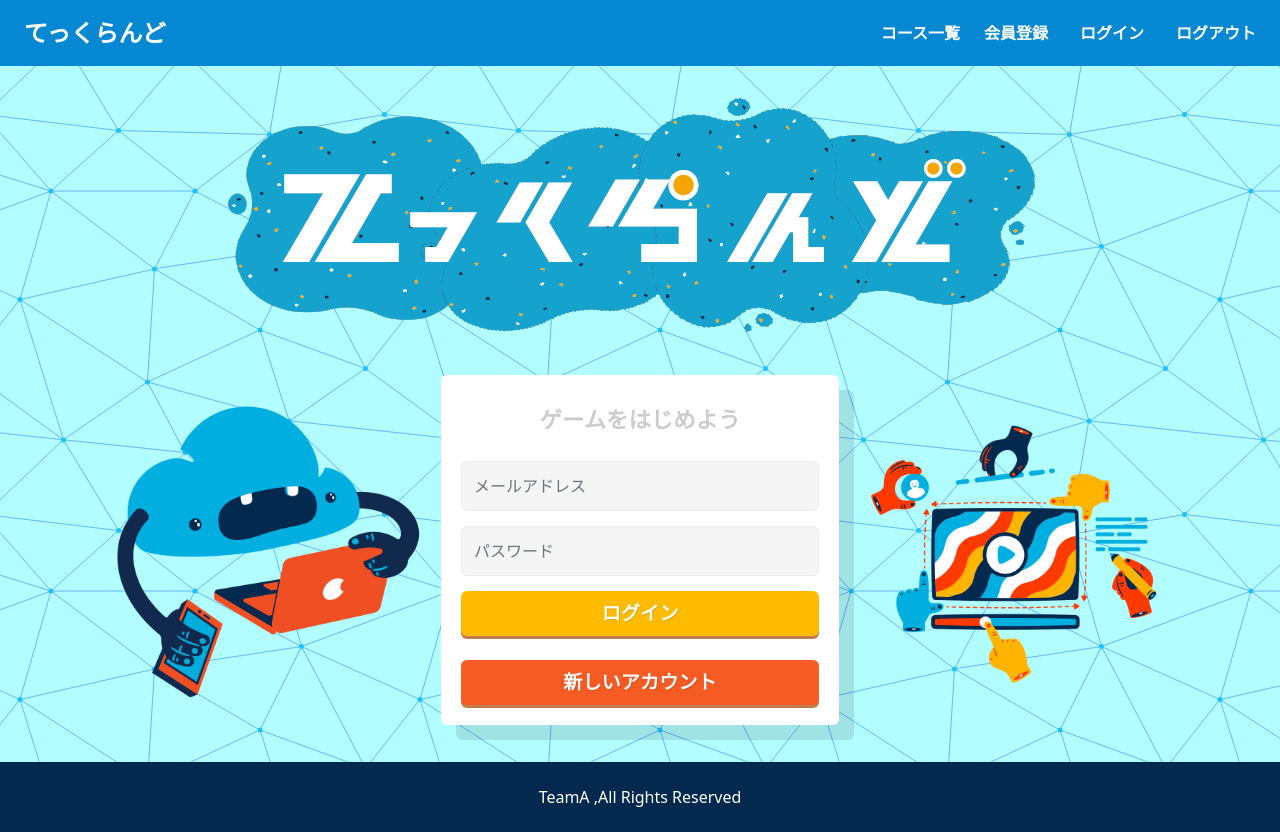
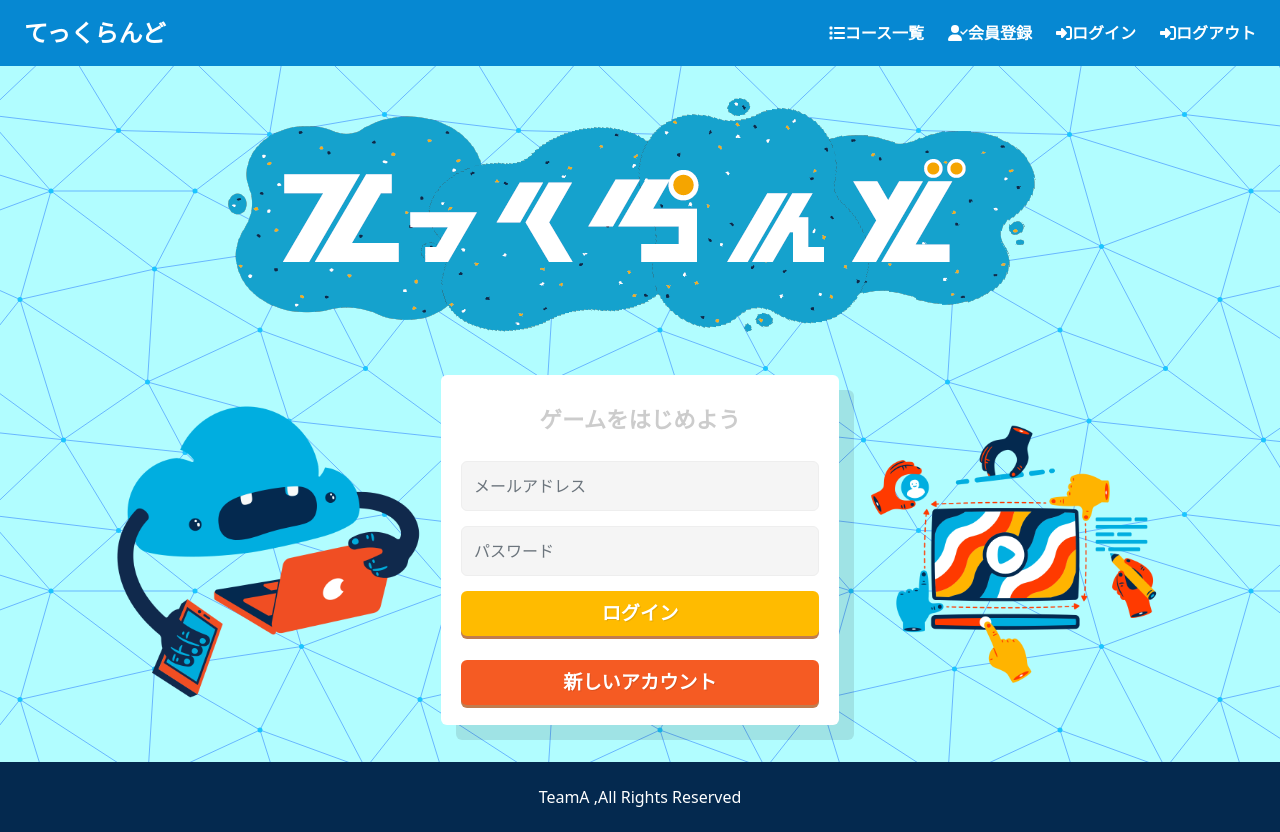
Before and after one commit to TetsuyaAzami/hachathon_TeamA_kids_app, a Vue app: page / in a window 1280 px wide. Built offline with nearby package versions, Linux system fonts and the light colour scheme.

Commit message:
font-awesomeの導入とアカウント作成ページからログインページへの遷移の追加

```diff
--- a/src/components/Header.vue
+++ b/src/components/Header.vue
@@ -7,22 +7,22 @@
         <ul class="header-nav-list">
           <router-link :to="{ name: 'courses' }">
             <li class="courses-button">
-              <fa class="fas fa-sign-in" />コース一覧
+              <fa :icon="['fas', 'list']" />コース一覧
             </li>
           </router-link>
           <router-link :to="{ name: 'toSignUp' }">
             <li class="sign-up-button">
-              <fa class="fas fa-sign-in" />会員登録
+              <fa :icon="['fas', 'user-check']" />会員登録
             </li>
           </router-link>
           <router-link :to="{ name: 'topPage' }">
             <li class="sign-in-button">
-              <i class="fas fa-user-circle fa-lg"></i>ログイン
+              <fa :icon="['fas', 'right-to-bracket']" />ログイン
             </li>
           </router-link>
           <a href="/logout">
             <li class="logout-button">
-              <i class="fas fa-user-circle fa-lg"></i>ログアウト
+              <fa :icon="['fas', 'right-to-bracket']" />ログアウト
             </li>
           </a>
         </ul>
--- a/src/main.js
+++ b/src/main.js
@@ -3,13 +3,25 @@ import { createApp } from "vue";
 import "bootstrap/dist/css/bootstrap.css"; // add
 import "bootstrap-vue/dist/bootstrap-vue.css"; // add
 //FontAwesome
-// import { library } from "@fortawesome/fontawesome-svg-core";
 import { FontAwesomeIcon } from "@fortawesome/vue-fontawesome";
+import { library } from "@fortawesome/fontawesome-svg-core";
+import { faRightToBracket } from "@fortawesome/free-solid-svg-icons";
+import { faUserCheck } from "@fortawesome/free-solid-svg-icons";
+import { faList } from "@fortawesome/free-solid-svg-icons";
+
+library.add(faRightToBracket);
+library.add(faUserCheck);
+library.add(faList);
+
+//axios
 import axios from "axios";
 import VueAxios from "vue-axios";
+//vue-router
+import router from "./router";
+//components
 import App from "./App.vue";
-import router from "./router";
 
+//axiosの共通インスタンス
 let axiosInstance = axios.create({
   baseURL:
     process.env.NODE_ENV !== "production" ? "http://localhost:3000/" : "",
@@ -22,7 +34,7 @@ if (process.env.NODE_ENV === "development") {
 }
 
 const app = createApp(App);
+app.component("fa", FontAwesomeIcon);
 app.use(VueAxios, axiosInstance);
 app.use(router);
-app.component("fa", FontAwesomeIcon);
 app.mount("#app");
--- a/src/pages/CreateAccount.vue
+++ b/src/pages/CreateAccount.vue
@@ -72,7 +72,6 @@ export default {
       //バリデーションチェック
       this.checkForm();
       if (this.errors.length > 0) {
-        this.isValid = false;
         return;
       }
 
@@ -91,8 +90,10 @@ export default {
           }
         )
         .then((res) => {
-          console.log("OK");
           console.log(res);
+          if (res.status == 200) {
+            this.$router.push("/");
+          }
         })
         .catch((err) => {
           console.log("エラー発生");
--- a/src/pages/TopPage.vue
+++ b/src/pages/TopPage.vue
@@ -71,7 +71,6 @@ export default {
       //バリデーションチェック
       this.checkForm();
       if (this.errors.length > 0) {
-        this.isValid = false;
         return;
       }
       this.axios
@@ -90,7 +89,6 @@ export default {
         .then((res) => {
           console.log(res);
           if (res.status == 200) {
-            alert("OK");
             this.$router.push("/courses");
           }
         })
```
